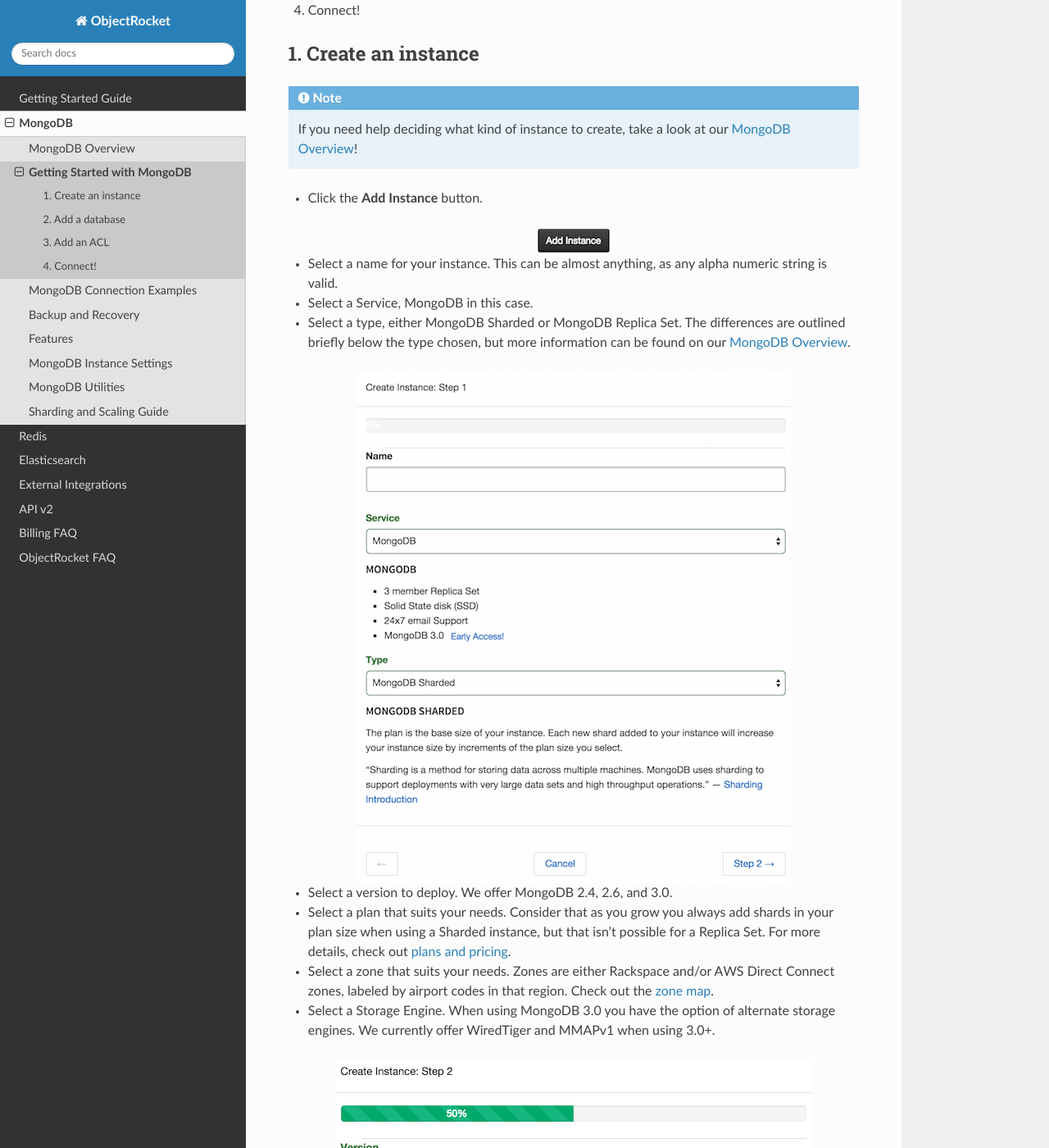
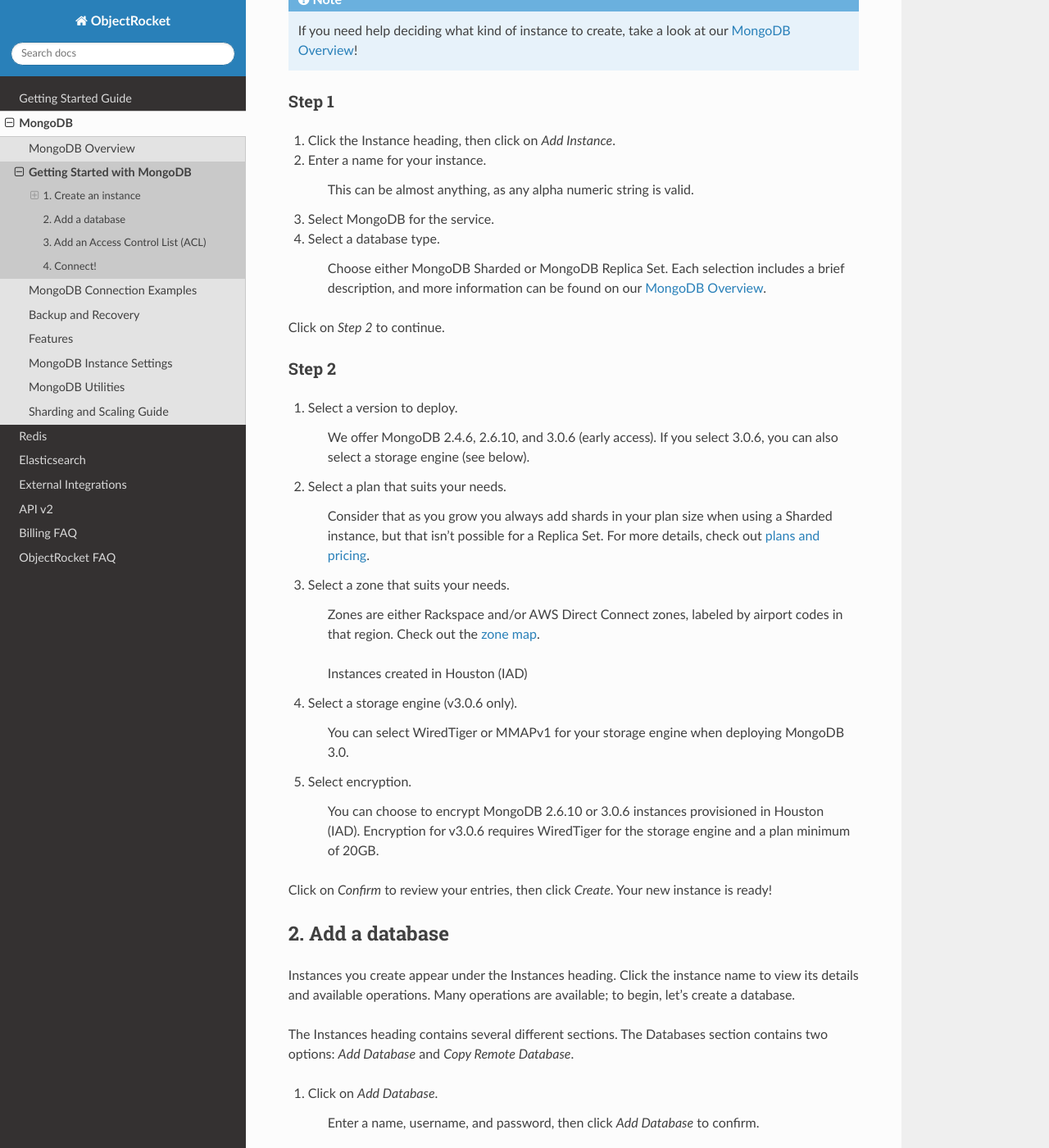
Before and after one commit to zcorleissen/documentation, a Sphinx documentation site: the page built from source/mongodb_getting_started.rst, in a window 1280 px wide and 1400 px high, scrolled down 231 px. Shown: the whole window at 82% size. Built offline with Sphinx 7.4.7 and the Read the Docs theme 2.0.0, drawn with Linux system fonts in a browser that asks for light colours; pages that are not in the unit, such as notebooks, are missing from menus; some of the changed text lies outside the part shown.

Commit message:
Updates to GSG index and MongoDB GSG

```diff
--- a/source/getting_started.rst
+++ b/source/getting_started.rst
@@ -1,24 +1,26 @@
 Getting Started Guide
 =====================
 
-This guide is designed to get you setup with an ObjectRocket account and on your way to creating instances with us! There are just a few steps necessary, and they're outlined below. Follow along by using our `Sign Up <https://app.objectrocket.com/sign_up>`_ page!
+This guide helps you get started quickly and easily on the ObjectRocket platform. Follow along on the `Sign Up <https://app.objectrocket.com/sign_up>`_ page!
 
 1. Create an account
 ~~~~~~~~~~~~~~~~~~~~
 
-Obtaining an ObjectRocket account is as simple as `signing up here <https://app.objectrocket.com/sign_up>`_ and completing the forms listed. Enter your account information, all fields are required. ObjectRocket utilizes a single login for now, but we're working on adding functionality for sub-accounts. For now we recommend using a mailing list if you need access for multiple people, eg. devops\@mycompany.com.
+`Sign up for ObjectRocket here <https://app.objectrocket.com/sign_up>`_. Enter your account information (all fields required) and click *Launch my account*.
 
-Once filled in, click *Launch my account*.
+ObjectRocket utilizes a single login for now, but we're working on adding functionality for sub-accounts. For now we recommend entering a mailing list address if you need access for multiple people. For example: `devops@mycompany.com`.
 
-2. Add billing info
-~~~~~~~~~~~~~~~~~~~
+Click *Launch my account* to continue.
 
-Before you can create an instance, you'll need to add your billing information. You can do so from the default landing page by clicking *add a credit card to your account*, or by clicking your username on the upper right, clicking *Billing Information*, then clicking the *Set Credit Card* button on the left side.
+2. Add billing information
+~~~~~~~~~~~~~~~~~~~~~~~~~~
+
+Click *Add Credit Card* on the `default landing page <https://app.objectrocket.com/instances/>`_, or click your username on the upper right, click *Billing Information*, then click *Set Credit Card*.
 
 3. Create an instance
 ~~~~~~~~~~~~~~~~~~~~~
 
-As we offer MongoDB, Redis, and Elasticsearch, there are guides for getting started with each:
+Select the guide for the service you want:
 
 - :doc:`mongodb_getting_started`
 
--- a/source/mongodb_getting_started.rst
+++ b/source/mongodb_getting_started.rst
@@ -1,10 +1,5 @@
 Getting Started with MongoDB
 ============================
-
-1. Create an instance
-2. Create a database
-3. Add an ACL
-4. Connect!
 
 1. Create an instance
 ~~~~~~~~~~~~~~~~~~~~~
@@ -13,54 +8,80 @@
 
    If you need help deciding what kind of instance to create, take a look at our :doc:`mongodb_overview`!
 
+Step 1
+------
 
-- Click the **Add Instance** button.
+#. Click the Instance heading, then click on *Add Instance*.
 
-.. image:: images/addinstance.png
-   :align: center
+#. Enter a name for your instance.
 
-- Select a name for your instance. This can be almost anything, as any alpha numeric string is valid.
+    This can be almost anything, as any alpha numeric string is valid.
 
-- Select a Service, MongoDB in this case.
+#. Select MongoDB for the service.
 
-- Select a type, either MongoDB Sharded or MongoDB Replica Set. The differences are outlined briefly below the type chosen, but more information can be found on our `MongoDB Overview <http://objectrocket.com/docs/mongodb_overview.html>`_.
+#. Select a database type.
 
-.. image:: images/createmongo.png
-   :align: center
+    Choose either MongoDB Sharded or MongoDB Replica Set. Each selection includes a brief description, and more information can be found on our `MongoDB Overview <http://objectrocket.com/docs/mongodb_overview.html>`_.
 
-- Select a version to deploy. We offer MongoDB 2.4, 2.6, and 3.0.
+Click on *Step 2* to continue.
 
-- Select a plan that suits your needs. Consider that as you grow you always add shards in your plan size when using a Sharded instance, but that isn't possible for a Replica Set. For more details, check out `plans and pricing <http://objectrocket.com/pricing>`_.
+Step 2
+------
 
-- Select a zone that suits your needs. Zones are either Rackspace and/or AWS Direct Connect zones, labeled by airport codes in that region. Check out the `zone map <http://objectrocket.com/features>`_.
+#. Select a version to deploy.
 
-- Select a Storage Engine. When using MongoDB 3.0 you have the option of alternate storage engines. We currently offer WiredTiger and MMAPv1 when using 3.0+.
+    We offer MongoDB 2.4.6, 2.6.10, and 3.0.6 (early access). If you select 3.0.6, you can also select a storage engine (see below).
 
-.. image:: images/createmongo_2.png
-   :align: center
+#. Select a plan that suits your needs.
+
+    Consider that as you grow you always add shards in your plan size when using a Sharded instance, but that isn't possible for a Replica Set. For more details, check out `plans and pricing <http://objectrocket.com/pricing>`_.
+
+#. Select a zone that suits your needs.
+
+    Zones are either Rackspace and/or AWS Direct Connect zones, labeled by airport codes in that region. Check out the `zone map <http://objectrocket.com/features>`_.
+
+    Instances created in Houston (IAD)
+
+#. Select a storage engine (v3.0.6 only).
+
+    You can select WiredTiger or MMAPv1 for your storage engine when deploying MongoDB 3.0.
+
+#. Select encryption.
+
+    You can choose to encrypt MongoDB 2.6.10 or 3.0.6 instances provisioned in Houston (IAD). Encryption for v3.0.6 requires WiredTiger for the storage engine and a plan minimum of 20GB.
+
+Click on *Confirm* to review your entries, then click *Create*. Your new instance is ready!
 
 2. Add a database
 ~~~~~~~~~~~~~~~~~~~~
 
-.. image:: images/adddatabase.png
-   :align: center
+Instances you create appear under the Instances heading. Click the instance name to view its details and available operations. Many operations are available; to begin, let's create a database.
 
-Once you've added an instance you should see it under the **Instances** heading. Click the name of your instance to view details about it and once on the details page, you can do several different things, but we'll focus on creating a database for the time being. Scrolling down the page you can see several different headers. Underneath Databases, there are two options: **Add Database** and **Copy Remote Database**. For now, click **Add Database**. This opens a popover with 3 fields, **Database Name**, **Username**, and **Password**. Simply fill in each and click the **Add Database** button to finish the process. Once this is done you can also go further and add collections or more users, but you can also do that via code or through the mongo shell now that you have a way to authenticate.
+The Instances heading contains several different sections. The Databases section contains two options: *Add Database* and *Copy Remote Database*.
 
-3. Add an ACL
-~~~~~~~~~~~~~
+#. Click on *Add Database*.
 
-Back to the instance details page, under the heading **Security**, you have the option to **Add ACL**. This is necessary as we don't allow any access by default so you need to add any appropriate ACL's for your servers connecting to ObjectRocket. There are two fields: **IP Address** and **Description**. Only IP is mandatory, but a description can certainly help if you plan to have more than a few.
+    Enter a name, username, and password, then click *Add Database* to confirm.
 
-.. image:: images/addacl_mongo.png
-   :align: center
+    You can also add collections or more users with this interface, as well as with the ObjectRocket API or MongoDB shell.
+
+3. Add an Access Control List (ACL)
+~~~~~~~~~~~~~~~~~~~~~~~~~~~~~~~~~~~
+
+Access Control Lists (ACL) limit who connects to your instance. ObjectRocket denies access by default.
+
+#. In the Security section of the instance details page, click *Add ACL*.
+
+#. Enter an IP address/CIDR block and a description.
+
+    Only the IP address is mandatory, but descriptions can help when maintaining larger lists.
+
+#. Click *Add ACL Entry*.
 
 4. Connect!
 ~~~~~~~~~~~
 
-Provided you've added an ACL and have a database with a user you can authenticate with, you can test basic connectivity from your terminal of choice with the Mongo shell:
-
-::
+After you've created a database with user authentication and added an ACL, you're ready to test basic connectivity in a terminal session with the MongoDB shell::
 
 	$ mongo iad-mongos0.objectrocket.com:<PORT>/<DATABASE> -u <USER> -p <PASSWORD>
 	MongoDB shell version: 2.4.6
@@ -73,5 +94,6 @@
 
 	mongos>
 
+If you see something similar after running ``show collections``, you're connected to the instance and can perform database operations. Success!
 
-If you see something similar after running ``show collections`` you're connected to the instance and can do anything you'd expect to against the database. If you run into any issues or just want some guidance please don't hesitate to reach out to our `Support team <mailto:support@objectrocket.com>`_!
+If you encounter any issues or just want some guidance, please reach out to our `Support team <mailto:support@objectrocket.com>`_!
```
